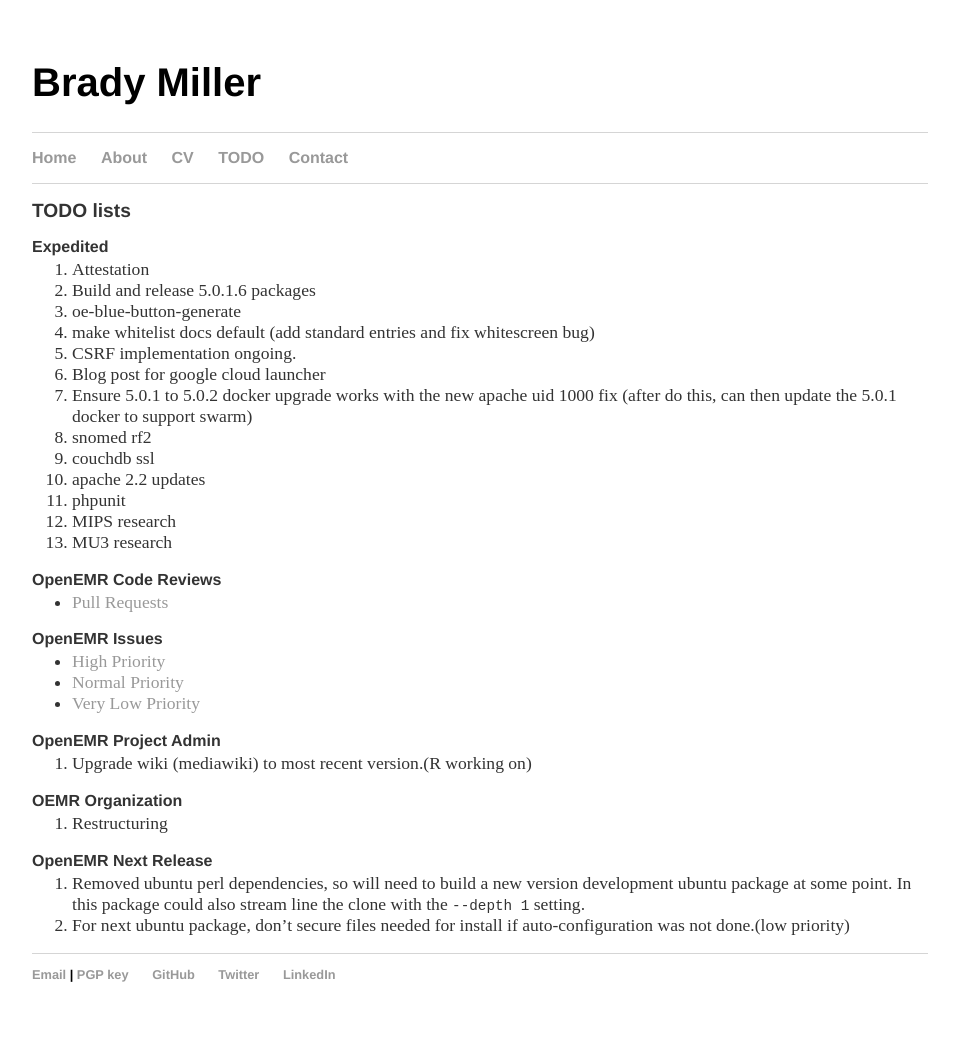
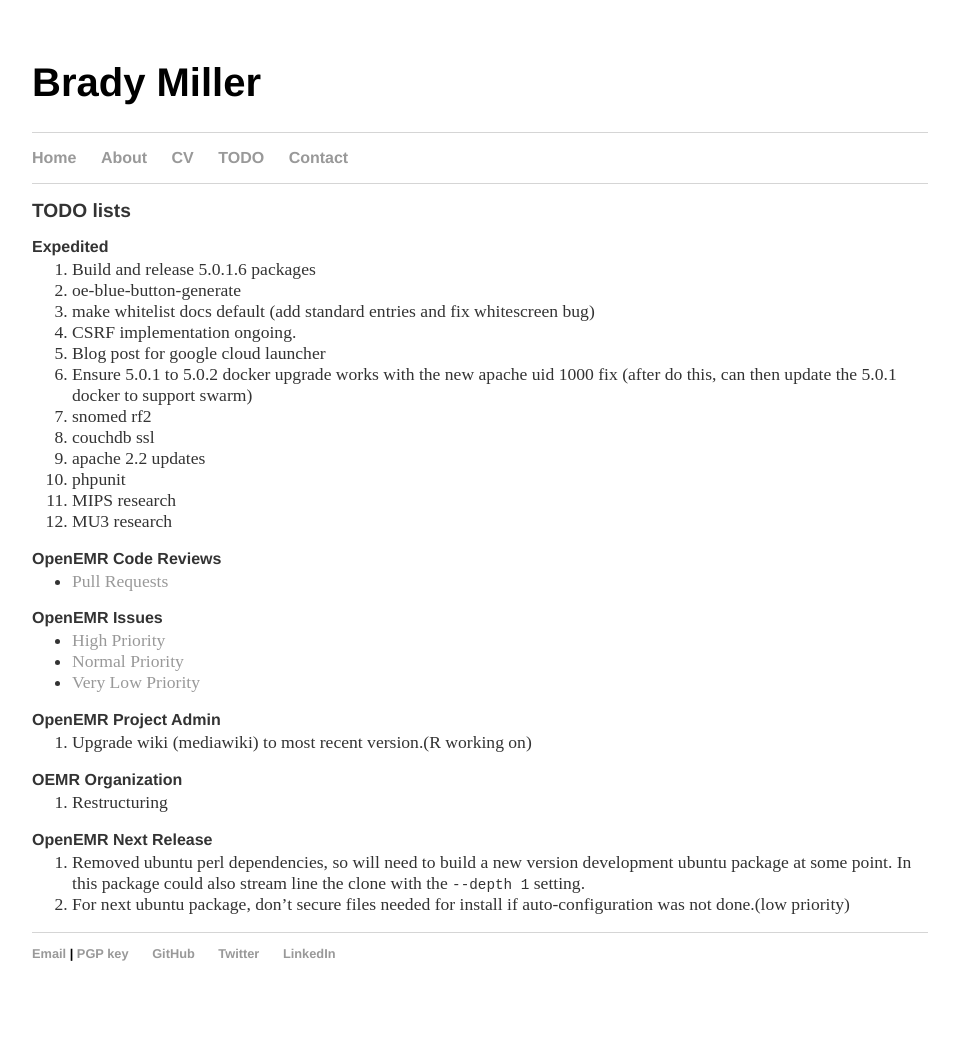
Before and after one commit to bradymiller/bradymiller.github.io, a Jekyll site: the page built from todo/index.md, in a window 1280 px wide. Shown: the whole page, without its empty margins (160-1119 px from the left). Built offline with Jekyll 4.4.1, drawn with Linux system fonts in a browser that asks for light colours; our own code applies the rules of GitHub Pages for plain Markdown files; after the commit the page ends 1021 px from its top, so only the background shows below that.

Commit message:
Update index.md

```diff
--- a/todo/index.md
+++ b/todo/index.md
@@ -4,7 +4,6 @@
 ## TODO lists
 
 ### Expedited
-1. Attestation
 1. Build and release 5.0.1.6 packages
 1. oe-blue-button-generate
 1. make whitelist docs default (add standard entries and fix whitescreen bug)
```
